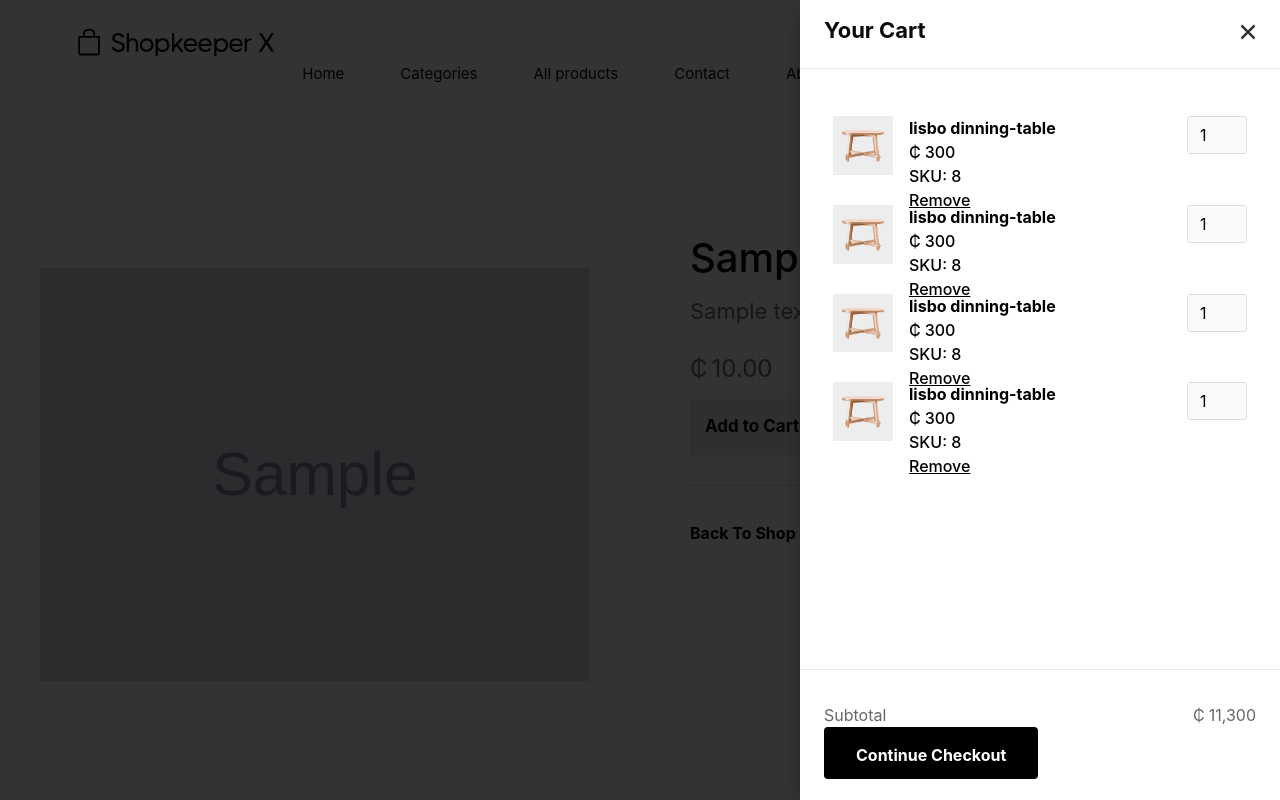
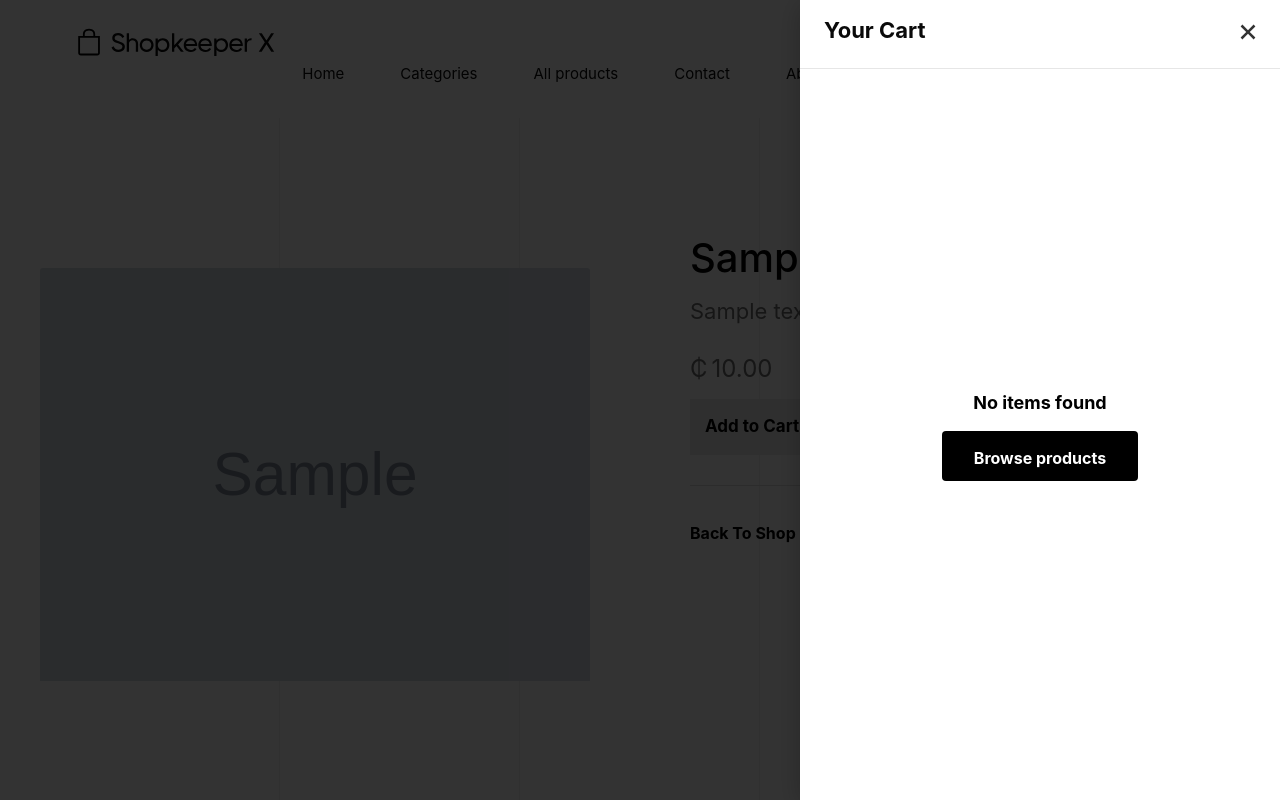
Before and after one commit to CrimsonMckay/Ecommerce, a Django app: a page that uses store/templates/base.html in a window 1280 px wide. Run offline with Django 3.2, Linux system fonts and the light colour scheme; tables that the repository leaves empty hold one stand-in row (values such as "Sample post"); grey boxes marked "Sample" are stand-in pictures; some libraries are stand-ins or nearby versions; grey boxes are pictures that could not be loaded.

Commit message:
cart empty state and cart view functions

```diff
--- a/store/static/css/base.css
+++ b/store/static/css/base.css
@@ -330,6 +330,28 @@ h4 {
     margin-bottom: 16px;
 }
 
+.cart-actions {
+    display: block;
+}
+
+.empty-state {
+    display: flex;
+    padding-top: 100px;
+    padding-bottom: 100px;
+    justify-content: center;
+    align-items: center;
+    flex: 1 1 0%;
+    flex-direction: column;
+    color: black
+}
+
+.empty-state-title {
+    margin-bottom: 15px;
+    color: black;
+    font-size: 18px;
+    font-weight: 700;
+}
+
 .input {
     height: 48px;
     margin-bottom: 0px;
--- /dev/null
+++ b/store/static/js/base_script.js
@@ -0,0 +1,3 @@
+function sayHello() {
+    alert("Hello World")
+}
--- a/store/templates/base.html
+++ b/store/templates/base.html
@@ -16,6 +16,7 @@
       crossorigin="anonymous"
     />
     <link rel="stylesheet" href="{% static 'css/base.css' %}">
+    <script src="{% static 'js/base_script.js' %}"></script>
     <title>{% block title %} {% endblock %}</title>
   </head>
   <body>
--- a/store/templates/cart.html
+++ b/store/templates/cart.html
@@ -17,22 +17,32 @@ cart
           </a>
       </div>
     <div class="cart-form-wrapper">
+        {% if not cart_items %}
+<div class="empty-state">
+<div class="empty-state-title">No items found</div>
+<a href="#" class="button-primary" onclick="sayHello()" >Browse products</a>
+</div>
+
+        {% else %}
+
   <form class="cart-default-state">
     <div class="cart-list">
-   {% for i in '1234'  %}
+   {% for cart_item in cart_items  %}
 
    <div class="cart-item">
-    <img src="/static/img/dinning-table.jpeg" alt="chair" style="
+<a href="cart_items.product.get_url">
+    <img src="'{{cart_item.product.image.url}}" style="
     width: 60px;
     height: 0%;
 ">
+</a>
 <div class="text-detail-grapper">
-  <div class="cart-product-title">lisbo dinning-table</div>
-  <div class="cart-product-price"><span class="mr-1">₵</span>300</div>
+  <div class="cart-product-title">{{cart_item.product.name}}</div>
+  <div class="cart-product-price"><span class="mr-1">₵</span>{{cart_item.sub_total}}</div>
   <div class="option">
 <div class="option-list">
     <div class="sku">SKU<span>:</span>
-    <div class="unit" style="display:inline">8</div>
+    <div class="unit" style="display:inline">{{cart_item.product.id}}</div>
     </div>
 </div>
 
@@ -41,7 +51,11 @@ cart
     <div>Remove</div>
   </a>
 </div>
-<input type="text" required="" pattern="^[0-9]+$" inputmode="numeric" value="1" class="input cart-quantity"/>
+{% if cart_item.quantity < cart_item.product.stock %}
+<input type="text" required="" pattern="^[0-9]+$" inputmode="numeric" value="{{cart_item.product.quantity}}" class="input cart-quantity"/>
+{% else %}
+<input type="text" required="" pattern="^[0-9]+$" maxlength="{{cart_item.product.stock}}" inputmode="numeric" value="{{cart_item.product.quantity}}" class="input cart-quantity"/>
+{% endif %}
   </div>
    {% endfor %}
 
@@ -49,15 +63,16 @@ cart
     <div class="cart-footer w-commerce-commercecartfooter">
         <div class="cart-line-item">
             <div>Subtotal</div>
-            <div class="cart-Subtotal"><span class="mr-1">₵</span>11,300</div>
+            <div class="cart-Subtotal"><span class="mr-1">₵</span>{{total}}</div>
         </div>
-        <div class="cart-actions">
-            <a href="#" class="button-primary">
+
+            <a href="{% url 'home' %}" class="button-primary">
 Continue Checkout
             </a>
-        </div>
+
     </div>
   </form>
+  {% endif %}
   </div>
     </div>
 
--- a/store/templates/product.html
+++ b/store/templates/product.html
@@ -40,7 +40,9 @@
   <div>This product is out of stock</div>
 </div>
   {% else %}
+ <a href="{% url 'add_cart' product.id %}">
   <input type="submit" class="Button primary" value="Add to Cart"/>
+ </a>
   {% endif %}
 </div>
 
--- a/store/urls.py
+++ b/store/urls.py
@@ -5,5 +5,6 @@ urlpatterns = [
     path('', views.home, name='home'),
     path('category/<slug:category_slug>', views.home, name='products_by_category'),
     path('category/<slug:category_slug>/<slug:product_slug>', views.productPage, name='product_detail'),
-
+    path('cart/add/<int:product_id>' , views.add_cart, name="add_cart"),
+    path('cart' , views.cart_detail, name='cart_detail' ),
 ]
--- a/store/views.py
+++ b/store/views.py
@@ -1,5 +1,5 @@
 from django.db.models.fields import SlugField
-from django.shortcuts import get_object_or_404, render
+from django.shortcuts import get_object_or_404, render , redirect
 from django.http import HttpResponse
 
 from .models import Category, Product , Cart , CartItem
@@ -44,7 +44,7 @@ def add_cart(request,product_id):
         )
         cart.save()
     try:
-        cart_item = CartItem.objects.get(product=product_id, cart=cart)
+        cart_item = CartItem.objects.get(product=product, cart=cart)
         cart_item.quantity += 1
         cart_item.save()
     except:
@@ -56,4 +56,18 @@ def add_cart(request,product_id):
         cart_item.save()
 
     return redirect('cart_detail')
+
+def cart_detail(request, total=0 , counter=0 , cart_items = None):
+    try:
+        cart = Cart.objects.get(cart_id=_cart_id(request))
+        cart_items = Cart.objects.filter(cart=cart , active =True)
+        for cart_item in cart_items:
+            total += (cart_item.product.price * cart_item.quantity)
+            counter += cart_item.quantity
+    except ObjectDoesNotExist:
+        pass
+
+    return render(request, 'cart.html' , dict(cart_items = cart_items , total = total , counter =counter))
+
+
 # Create your views here.
```
